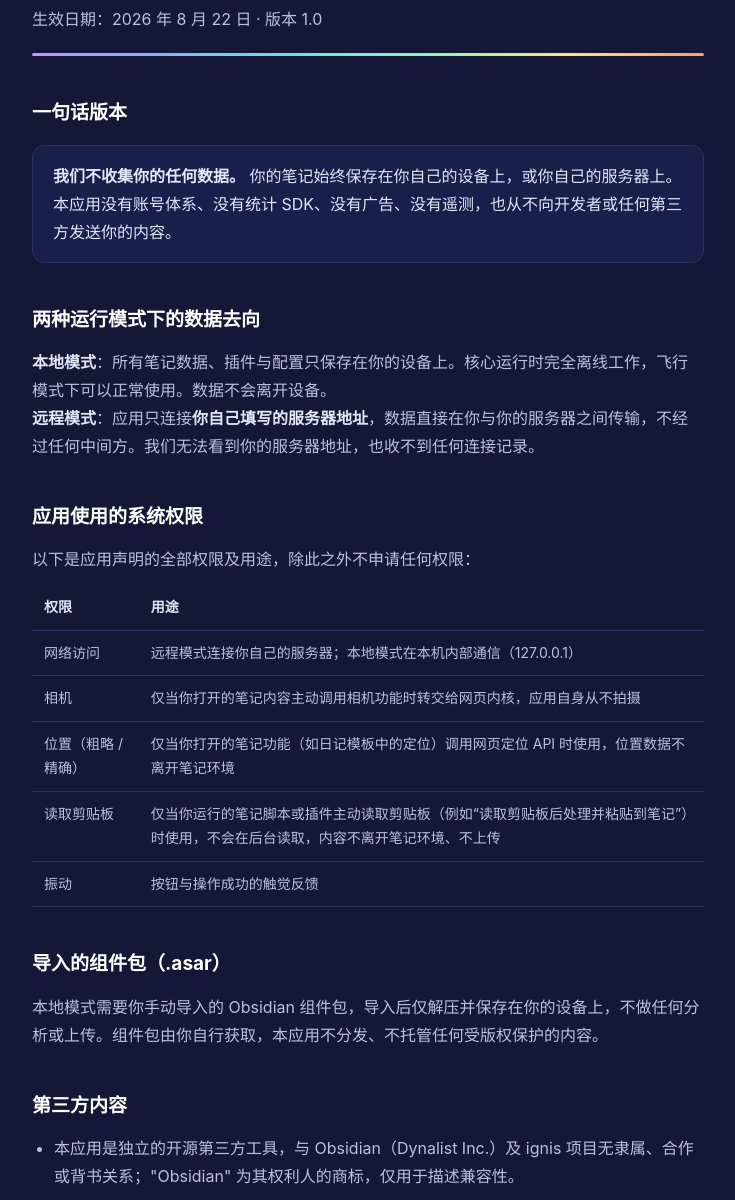
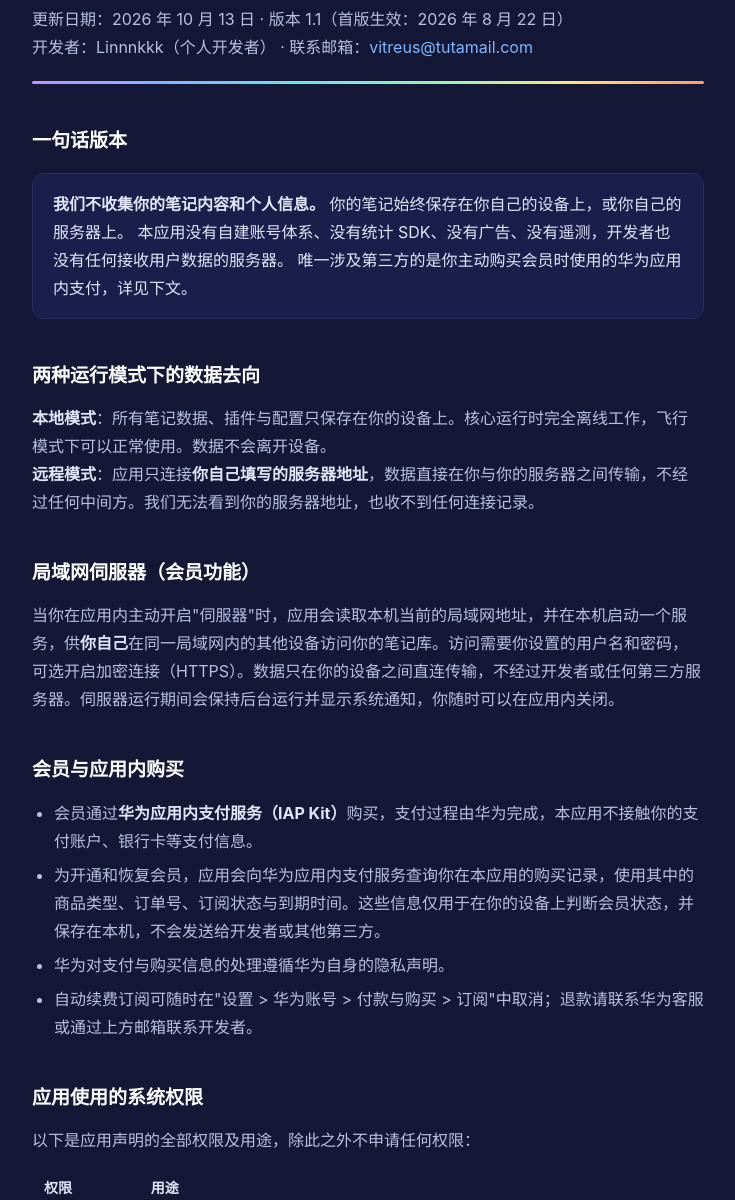
Before and after one commit to Linnnkkk/Vitreus-harmony, a plain HTML site: page docs/privacy.html in a window 1280 px wide. Shown: the part 97-1297 px from the top of the page, without its empty margins (272-1007 px from the left). Drawn offline with Linux system fonts and the light colour scheme.

Commit message:
docs(privacy): 隐私政策 v1.1 — 补会员/华为 IAP、局域网伺服器、联系邮箱与用户权利，用于替代 AGC 隐私托管

```diff
--- a/docs/privacy.html
+++ b/docs/privacy.html
@@ -35,18 +35,31 @@
 <body>
 <div class="wrap">
   <h1>Vitreus 隐私政策</h1>
-  <p>生效日期：2026 年 8 月 22 日 · 版本 1.0</p>
+  <p>更新日期：2026 年 10 月 13 日 · 版本 1.1（首版生效：2026 年 8 月 22 日）</p>
+  <p>开发者：Linnnkkk（个人开发者） · 联系邮箱：<a href="mailto:vitreus@tutamail.com">vitreus@tutamail.com</a></p>
   <div class="spectrum"></div>
 
   <h2>一句话版本</h2>
   <div class="card">
-    <strong>我们不收集你的任何数据。</strong> 你的笔记始终保存在你自己的设备上，或你自己的服务器上。
-    本应用没有账号体系、没有统计 SDK、没有广告、没有遥测，也从不向开发者或任何第三方发送你的内容。
+    <strong>我们不收集你的笔记内容和个人信息。</strong> 你的笔记始终保存在你自己的设备上，或你自己的服务器上。
+    本应用没有自建账号体系、没有统计 SDK、没有广告、没有遥测，开发者也没有任何接收用户数据的服务器。
+    唯一涉及第三方的是你主动购买会员时使用的华为应用内支付，详见下文。
   </div>
 
   <h2>两种运行模式下的数据去向</h2>
   <p><strong>本地模式</strong>：所有笔记数据、插件与配置只保存在你的设备上。核心运行时完全离线工作，飞行模式下可以正常使用。数据不会离开设备。</p>
   <p><strong>远程模式</strong>：应用只连接<strong>你自己填写的服务器地址</strong>，数据直接在你与你的服务器之间传输，不经过任何中间方。我们无法看到你的服务器地址，也收不到任何连接记录。</p>
+
+  <h2>局域网伺服器（会员功能）</h2>
+  <p>当你在应用内主动开启"伺服器"时，应用会读取本机当前的局域网地址，并在本机启动一个服务，供<strong>你自己</strong>在同一局域网内的其他设备访问你的笔记库。访问需要你设置的用户名和密码，可选开启加密连接（HTTPS）。数据只在你的设备之间直连传输，不经过开发者或任何第三方服务器。伺服器运行期间会保持后台运行并显示系统通知，你随时可以在应用内关闭。</p>
+
+  <h2>会员与应用内购买</h2>
+  <ul>
+    <li>会员通过<strong>华为应用内支付服务（IAP Kit）</strong>购买，支付过程由华为完成，本应用不接触你的支付账户、银行卡等支付信息。</li>
+    <li>为开通和恢复会员，应用会向华为应用内支付服务查询你在本应用的购买记录，使用其中的商品类型、订单号、订阅状态与到期时间。这些信息仅用于在你的设备上判断会员状态，并保存在本机，不会发送给开发者或其他第三方。</li>
+    <li>华为对支付与购买信息的处理遵循华为自身的隐私声明。</li>
+    <li>自动续费订阅可随时在"设置 &gt; 华为账号 &gt; 付款与购买 &gt; 订阅"中取消；退款请联系华为客服或通过上方邮箱联系开发者。</li>
+  </ul>
 
   <h2>应用使用的系统权限</h2>
   <p>以下是应用声明的全部权限及用途，除此之外不申请任何权限：</p>
@@ -64,18 +77,22 @@
 
   <h2>第三方内容</h2>
   <ul>
-    <li>本应用是独立的开源第三方工具，与 Obsidian（Dynalist Inc.）及 ignis 项目无隶属、合作或背书关系；"Obsidian" 为其权利人的商标，仅用于描述兼容性。</li>
-    <li>应用不内置任何统计、崩溃收集或推送 SDK。若你访问的远程服务器由你自己部署，其数据处理由该服务器自身决定。</li>
+    <li>本应用是独立的第三方工具，与 Obsidian（Dynalist Inc.）及 ignis 项目无隶属、合作或背书关系；"Obsidian" 为其权利人的商标，仅用于描述兼容性。</li>
+    <li>应用不内置任何统计、崩溃收集、广告或推送 SDK；仅使用华为系统提供的应用内支付服务（IAP Kit）用于会员购买。若你访问的远程服务器由你自己部署，其数据处理由该服务器自身决定。</li>
   </ul>
 
+  <h2>你的权利</h2>
+  <p>你的笔记与配置都在你自己的设备上，你可以随时查看、修改、导出或删除；卸载应用即会清除应用保存在本机的全部数据（包括本机记录的会员状态，重新安装后可通过"恢复购买"找回）。如有任何隐私相关问题，可通过上方邮箱联系我们。</p>
+
   <h2>未成年人</h2>
-  <p>本应用不面向未成年人运营，也不收集任何个人信息，因此不涉及未成年人数据的处理。</p>
+  <p>本应用不面向未成年人运营，也不收集未成年人的个人信息。未成年人购买会员应在监护人同意下进行。</p>
 
   <h2>政策变更</h2>
   <p>若本政策发生实质变更，会在应用内与本页面同步更新并更新顶部日期。历史版本可在开源仓库中查阅。</p>
 
   <h2>联系与源代码</h2>
-  <p>本应用完全开源（AGPL v3），源代码与历史版本公开于 GitHub，欢迎审计验证以上每一条承诺：</p>
+  <p>联系邮箱：<a href="mailto:vitreus@tutamail.com">vitreus@tutamail.com</a></p>
+  <p>本应用核心部分以 AGPL v3 开源（会员模块除外），源代码与历史版本公开于 GitHub：</p>
   <p><a href="https://github.com/Linnnkkk/Vitreus-harmony">github.com/Linnnkkk/Vitreus-harmony</a>（问题反馈请提 Issue）</p>
 
   <p class="muted">Vitreus · 一束光，一颗棱镜，你自己的知识折射出你自己的颜色。</p>
```
